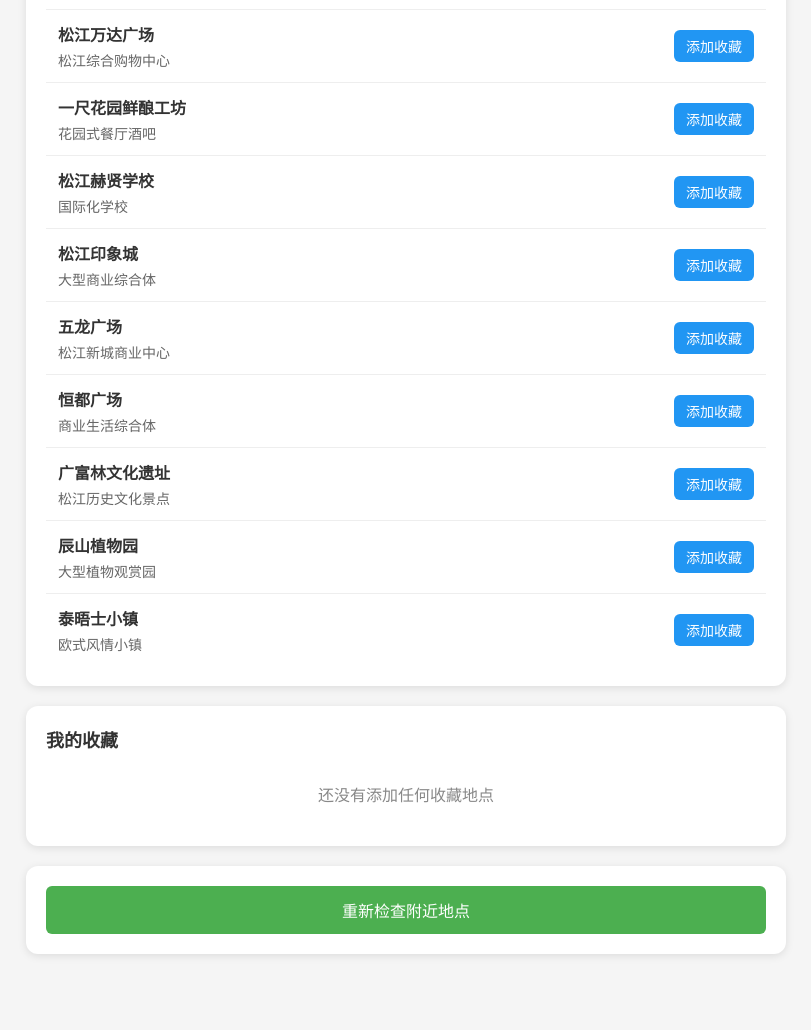
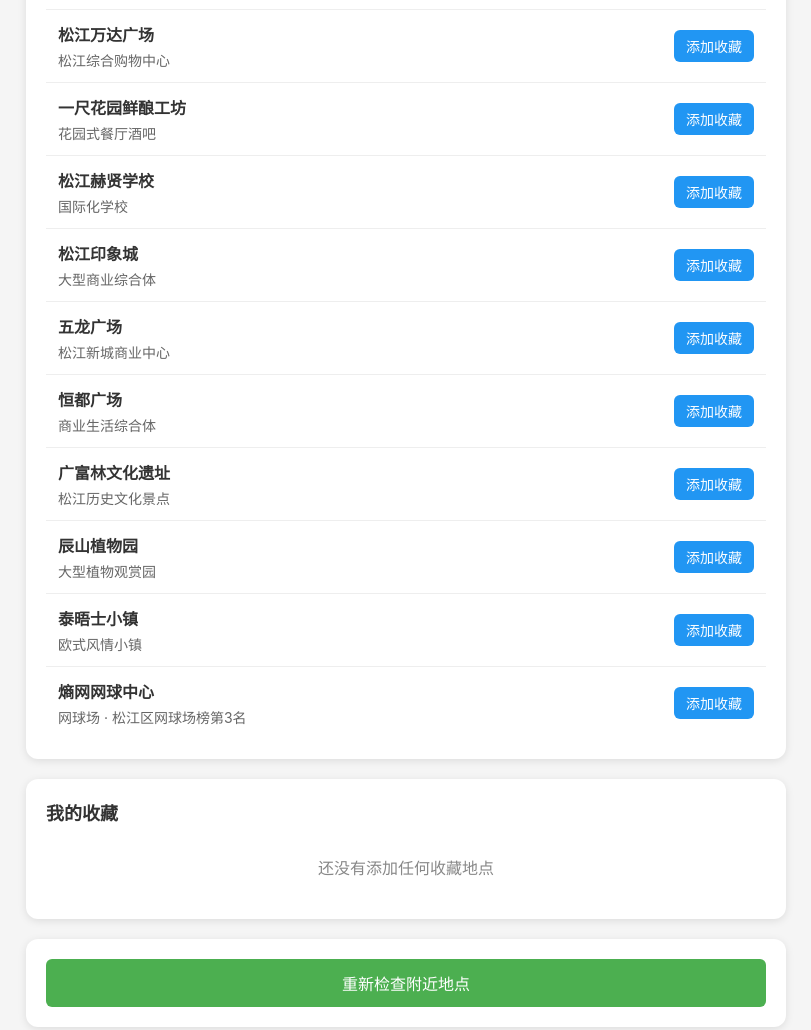
Before and after one commit to yuwenanle/Pintro, a plain HTML site: page index.html in a window 1280 px wide. Shown: the part 464-1494 px from the top of the page, without its empty margins (234-1045 px from the left). Before the commit the page ends 1458 px from the top, so only its background shows below. Drawn offline with Linux system fonts and the light colour scheme.

Commit message:
添加新地点：熵网网球中心

```diff
--- a/index.html
+++ b/index.html
@@ -267,7 +267,7 @@
     </div>
 
     <script>
-        // 内置10个测试地点（上海松江区）
+        // 内置测试地点（上海松江区）
         const TEST_PLACES = [
             { id: 1, name: "农家菜老大 (三迪店)", description: "松江本地农家菜", lat: 31.0160, lng: 121.2380 },
             { id: 2, name: "松江万达广场", description: "松江综合购物中心", lat: 31.0075, lng: 121.2460 },
@@ -278,7 +278,8 @@
             { id: 7, name: "恒都广场", description: "商业生活综合体", lat: 31.0030, lng: 121.2290 },
             { id: 8, name: "广富林文化遗址", description: "松江历史文化景点", lat: 31.0350, lng: 121.2110 },
             { id: 9, name: "辰山植物园", description: "大型植物观赏园", lat: 31.0515, lng: 121.1810 },
-            { id: 10, name: "泰晤士小镇", description: "欧式风情小镇", lat: 31.0210, lng: 121.2040 }
+            { id: 10, name: "泰晤士小镇", description: "欧式风情小镇", lat: 31.0210, lng: 121.2040 },
+            { id: 11, name: "熵网网球中心", description: "网球场 · 松江区网球场榜第3名", lat: 31.0480, lng: 121.2320 }
         ];
 
         // localStorage 键
```
